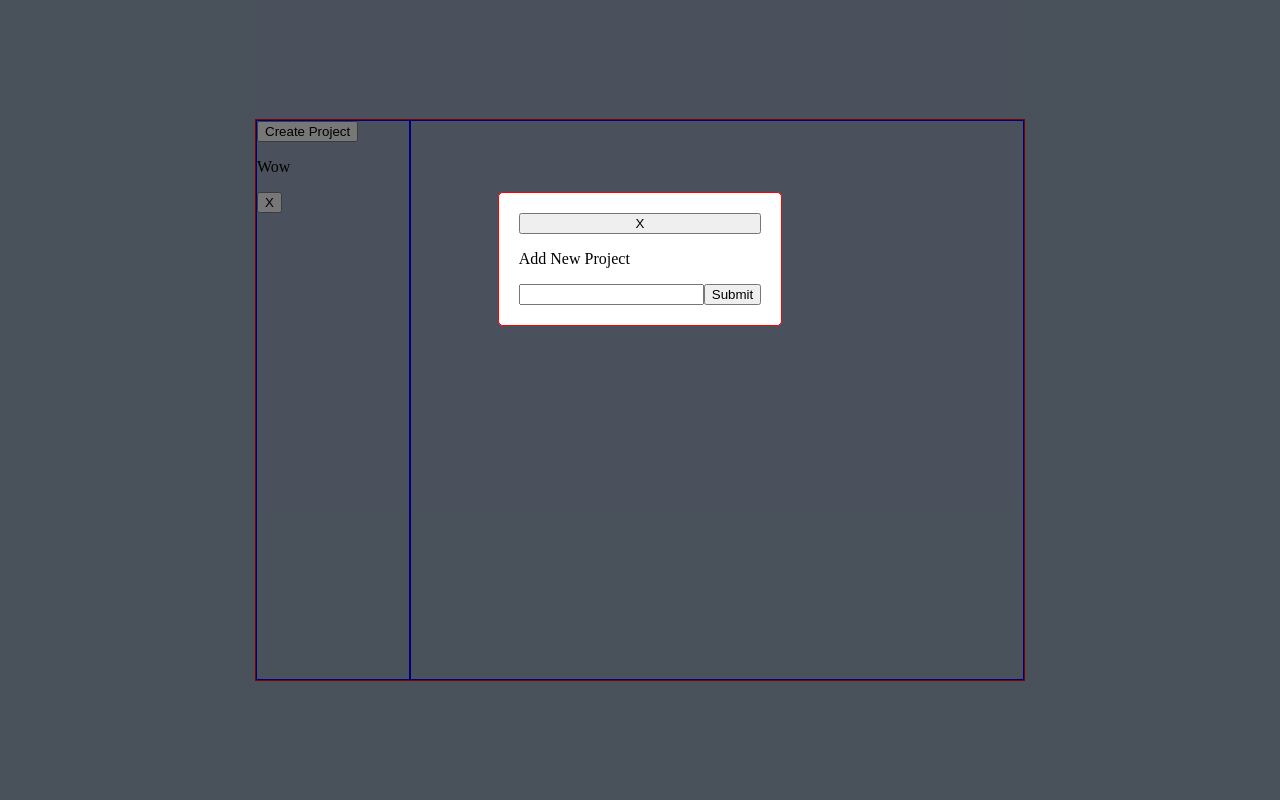
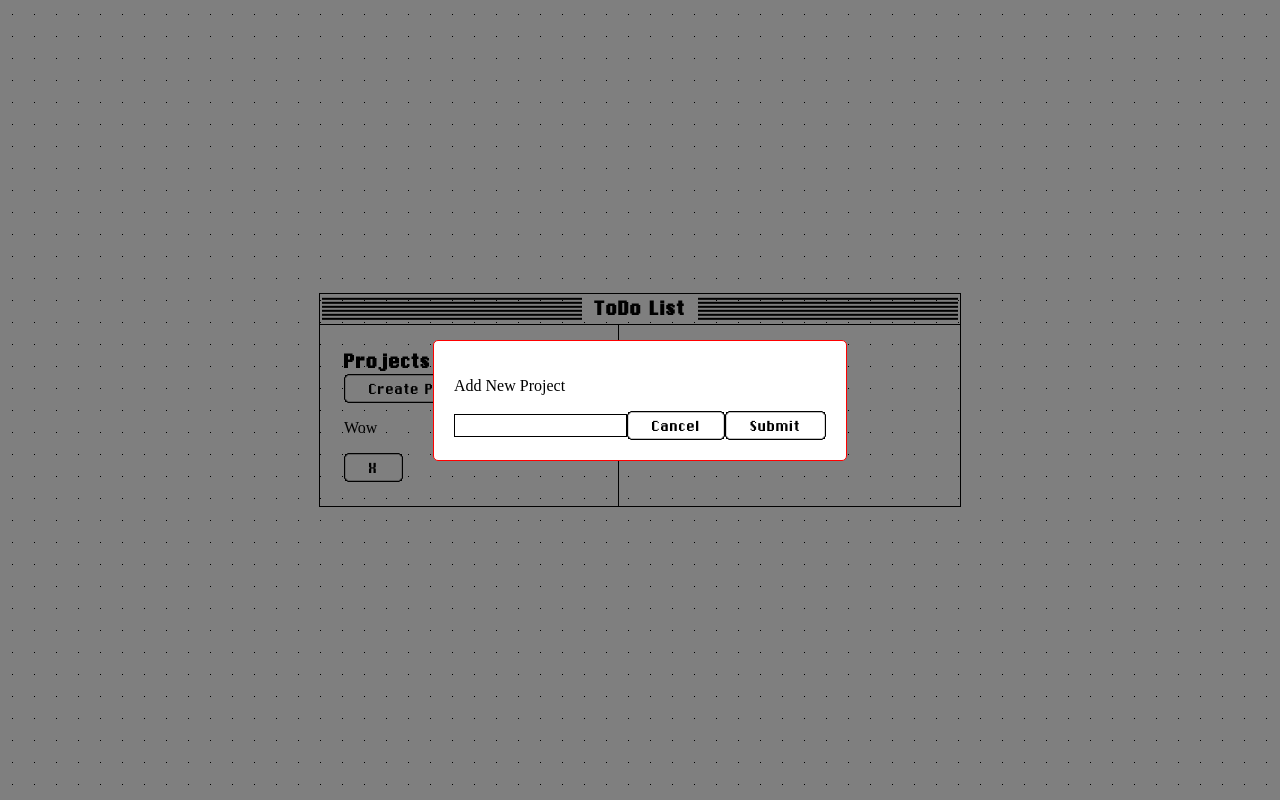
Before and after one commit to dimasjp/odin_todo-listv, a website built with webpack: page src/template.html in a window 1280 px wide. Both pictures are taken after a click on the button "Create Project". Built offline with nearby package versions, Linux system fonts and the light colour scheme.

Commit message:
WIP UI redo

```diff
--- a/src/create-element.js
+++ b/src/create-element.js
@@ -5,6 +5,12 @@ const element = (() => {
         div.classList.add(className);
         return div
     };
+
+    const createH1 = (className) => {
+        const h1 = document.createElement('h1');
+        h1.classList.add(className);
+        return h1
+    }
 
     const createPara = (className) => {
         const para = document.createElement('p');
@@ -22,12 +28,14 @@ const element = (() => {
 
     const createButton = (className) => {
         const btn = document.createElement('button');
+        btn.classList.add('btn');
         btn.classList.add(className);
         return btn;
     };
 
     return {
         createDiv,
+        createH1,
         createPara,
         createInput,
         createButton
--- a/src/display.js
+++ b/src/display.js
@@ -5,7 +5,7 @@ import { removeTask } from "./tasks";
 import element from "./create-element";
 
 const openProjectModal = document.querySelector('.open-project-modal');
-const form = document.querySelector('#modal-form');
+const main = document.querySelector('.main');
 
 openProjectModal.addEventListener('click', () => {
     openModal('project-form');
@@ -45,7 +45,7 @@ const renderProjectTasks = (project, projectIndex) => {
     const projectPageHeader = element.createDiv('project-head');
     main.appendChild(projectPageHeader);
 
-    const projectPageTitle = element.createPara('project-head-title');
+    const projectPageTitle = element.createH1('project-head-title');
     projectPageTitle.textContent = project.title;
 
     const addTaskButton = element.createButton('btn-task-add');
@@ -54,8 +54,7 @@ const renderProjectTasks = (project, projectIndex) => {
     projectPageHeader.append(projectPageTitle, addTaskButton);
 
     addTaskButton.addEventListener('click', () => {
-        openModal();
-        form.classList.add('task-form');
+        openModal('task-form');
         createTaskForm(projectIndex)
     })
 
@@ -83,12 +82,12 @@ const renderProjectTasks = (project, projectIndex) => {
         taskCard.append(taskTitle, taskDue, taskPrio, taskDetailBtn, taskEditBtn, taskRemoveBtn)
 
         taskDetailBtn.addEventListener('click', () => {
-            openModal();
+            openModal('task-detail');
             createTaskDetail(projectIndex, index);
         })
 
         taskEditBtn.addEventListener('click', () => {
-            openModal();
+            openModal('task-edit');
             createEditForm(projectIndex, index);
         })
 
--- a/src/modal.js
+++ b/src/modal.js
@@ -4,7 +4,6 @@ import { createTask, updateTask } from "./tasks";
 import element from "./create-element";
 
 const modal = document.querySelector('.modal');
-const closeButton = document.querySelector('.btn-close-modal');
 const form = document.querySelector('#modal-form');
 
 const openModal = (className) => {
@@ -13,7 +12,7 @@ const openModal = (className) => {
 }
 
 document.addEventListener('click', (event) => {
-    if (event.target === modal || event.target === closeButton) {
+    if (event.target === modal || event.target.classList.contains('btn-close-form')) {
         closeModal();
     }
 })
@@ -30,12 +29,14 @@ const createProjectForm = () => {
 
     const formTitle = element.createPara('form-title');
     const titleInput = element.createInput('text', 'title');
+    const closeButton = element.createButton('btn-close-form');
     const submitButton = element.createButton('btn-submit-form');
 
     formTitle.textContent = 'Add New Project';
+    closeButton.textContent = 'Cancel';
     submitButton.textContent = 'Submit';
 
-    form.append(formTitle, titleInput, submitButton);
+    form.append(formTitle, titleInput, closeButton, submitButton);
 
     submitButton.addEventListener('click', (e) => {
         e.preventDefault();
@@ -53,14 +54,16 @@ const createTaskForm = (projectIndex) => {
     const dateInput = element.createInput('date', 'date');
     const prioInputL = element.createInput('radio', 'prio');
     const prioInputH = element.createInput('radio', 'prio');
+    const closeButton = element.createButton('btn-close-form');
     const submitButton = element.createButton('btn-submit-form');
 
     formTitle.textContent = 'Add New Task';
     prioInputL.setAttribute('value', 'low');
     prioInputH.setAttribute('value', 'high');
+    closeButton.textContent = 'Cancel';
     submitButton.textContent = 'Submit';
 
-    form.append(formTitle, titleInput, dateInput, prioInputL, prioInputH, submitButton);
+    form.append(formTitle, titleInput, dateInput, prioInputL, prioInputH, closeButton, submitButton);
 
     const radioInput = document.querySelectorAll('input[name="prio-input"]');
 
@@ -100,14 +103,16 @@ const createEditForm = (projectIndex, index) => {
     const dateInput = element.createInput('date', 'date');
     const prioInputL = element.createInput('radio', 'prio');
     const prioInputH = element.createInput('radio', 'prio');
+    const closeButton = element.createButton('btn-close-form');
     const submitButton = element.createButton('btn-submit-form');
 
     formTitle.textContent = 'Edit Task';
     prioInputL.setAttribute('value', 'low');
     prioInputH.setAttribute('value', 'high');
+    closeButton.textContent = 'Cancel';
     submitButton.textContent = 'Edit';
 
-    form.append(formTitle, titleInput, dateInput, prioInputL, prioInputH, submitButton);
+    form.append(formTitle, titleInput, dateInput, prioInputL, prioInputH, closeButton, submitButton);
 
     titleInput.value = projectsArray[projectIndex].projectTasks[index].name;
     dateInput.value = projectsArray[projectIndex].projectTasks[index].date;
--- a/src/style.css
+++ b/src/style.css
@@ -1,39 +1,114 @@
 :root {
     --slate-gray: #64748B;
+    --col-white: #FFFFFF;
+    --col-black: #000000;
+    --col-grey: #A5A5A5;
+    --col-darkgrey: #B6B7B8;
+}
+
+@font-face {
+    font-family: Chicago-12;
+    src: url(./assets/fonts/ChiKareGo2.ttf);
+}
+
+html {
+    min-height: 100%;
+    margin: 0;
 }
 
 body {
-    height: 100vh;
+    min-height: 100vh;
     margin: 0;
-    padding: 0;
     display: flex;
+    justify-content: center;
     align-items: center;
-    justify-content: center;
-    background-color: #94A3B8;
+    background: linear-gradient(90deg, var(--col-white) 21px, transparent 1%) center, linear-gradient(var(--col-white) 21px, transparent 1%) center, var(--col-black);
+    background-size: 22px 22px;
 }
 
 #content {
-    height: 70vh;
-    width: 60vw;
+    height: 50%;
+    width: 50%;
     display: grid;
-    grid-template-columns: 1fr 4fr;
-    border: 1px solid red;
+    grid-template-columns: max-content 1fr;
+    grid-template-rows: max-content 1fr;
+    grid-template-areas:
+    'head head'
+    'nav main';
+    border: 0.1em solid var(--col-black);
 }
 
-.header {
-    border: 1px solid blue;
+.title-bar {
+    grid-area: head;
+    flex: none;
+    display: flex;
+    align-items: center;
+    height: 1.5rem;
+    padding: 0.2rem 0.1rem;
+    background: linear-gradient(var(--col-black) 50%, transparent 50%);
+    background-size: 6.6666666667% 13.3333333333%;
+    background-clip: content-box;
+    border-bottom: solid 1px var(--col-black);
+}
+
+.page-title {
+    padding: 0 0.5em;
+    margin: 0 auto;
+    font-size: 1.5rem;
+    font-weight: bold;
+    line-height: 1.1;
+    text-align: center;
+    background: var(--col-white);
+    cursor: default;
+    font-family: Chicago-12;
+}
+
+.nav-container {
+    grid-area: nav;
+    padding: 1.5rem;
+    width: 250px;
+    border-right: solid 1px var(--col-black);
+}
+
+h1 {
+    font-family: Chicago-12;
+    margin: 0;
 }
 
 .main {
-    border: 1px solid blue;
+    grid-area: main;
+    padding: 1.5rem;
+}
+
+.btn {
+    min-height: 20px;
+    min-width: 59px;
+    padding: 0 20px;
+    font-family: Chicago-12;
+    font-size: 18px;
+    text-align: center;
+    text-decoration: none;
+    background: var(--col-white);
+    border: solid 5.5px;
+    border-image: url(./assets/button.svg) 30 stretch;
+    color: var(--col-black);
+}
+
+.project-head {
+    display: flex;
+    flex-direction: row;
+    margin: 0;
+    padding: 0;
 }
 
 .modal {
     display: flex;
-    position: fixed;
+    align-items: center;
+    justify-content: center;
+    position: absolute;
     z-index: 1;
-    height: 100vh;
-    width: 100vw;
+    height: 100%;
+    width: 100%;
     background-color: rgba(0, 0, 0, 0.5);
 }
 
@@ -49,6 +124,20 @@ body {
     background-color: white;
 }
 
+input {
+    border: 1.5px solid var(--col-black);
+    font-family: Chicago-12;
+    font-size: 18px;
+    padding-left: 5px;
+}
+
+input[type="text"]:focus-visible,
+input[type="date"]:focus-visible,
+textarea:focus {
+    background: var(--col-black);
+    color: var(--col-white);
+}
+
 .display-none {
     display: none;
 }
--- a/src/template.html
+++ b/src/template.html
@@ -7,19 +7,20 @@
 </head>
 <body>
     <div id="content">
-        <header class="header">
+        <header class="title-bar"><h1 class="page-title">ToDo List</h1></header>
+        <div class="nav-container">
             <nav id="project-nav">
+                <h1 class="project-nav-head">Projects</h1>
                 <div class="project-nav-control">
-                    <button class="open-project-modal">Create Project</button>
+                    <button class="btn open-project-modal">Create Project</button>
                 </div>
                 <div class="project-container"></div>
             </nav>
-        </header>
+        </div>
         <div class="main"></div>
     </div>
     <div class="modal display-none">
         <div class="modal-content">
-            <button class="btn-close-modal">X</button>
             <form action="" id="modal-form" name="modal-form"></form>
         </div>
     </div>
```
Also changed, not shown: dist/692d8269c01a5c4053ec.svg (added), dist/8e04a2c65ef398e7f618.ttf (added), dist/index.html, dist/main.js, src/assets/button.svg (added), src/assets/fonts/ChiKareGo2.ttf (added), src/assets/fonts/ChicagoFLF.ttf (added), src/assets/fonts/FindersKeepers.ttf (added), src/assets/fonts/monaco.ttf (added), src/assets/radio-border-focused.svg (added), src/assets/radio-border.svg (added), src/assets/radio-dot.svg (added).
